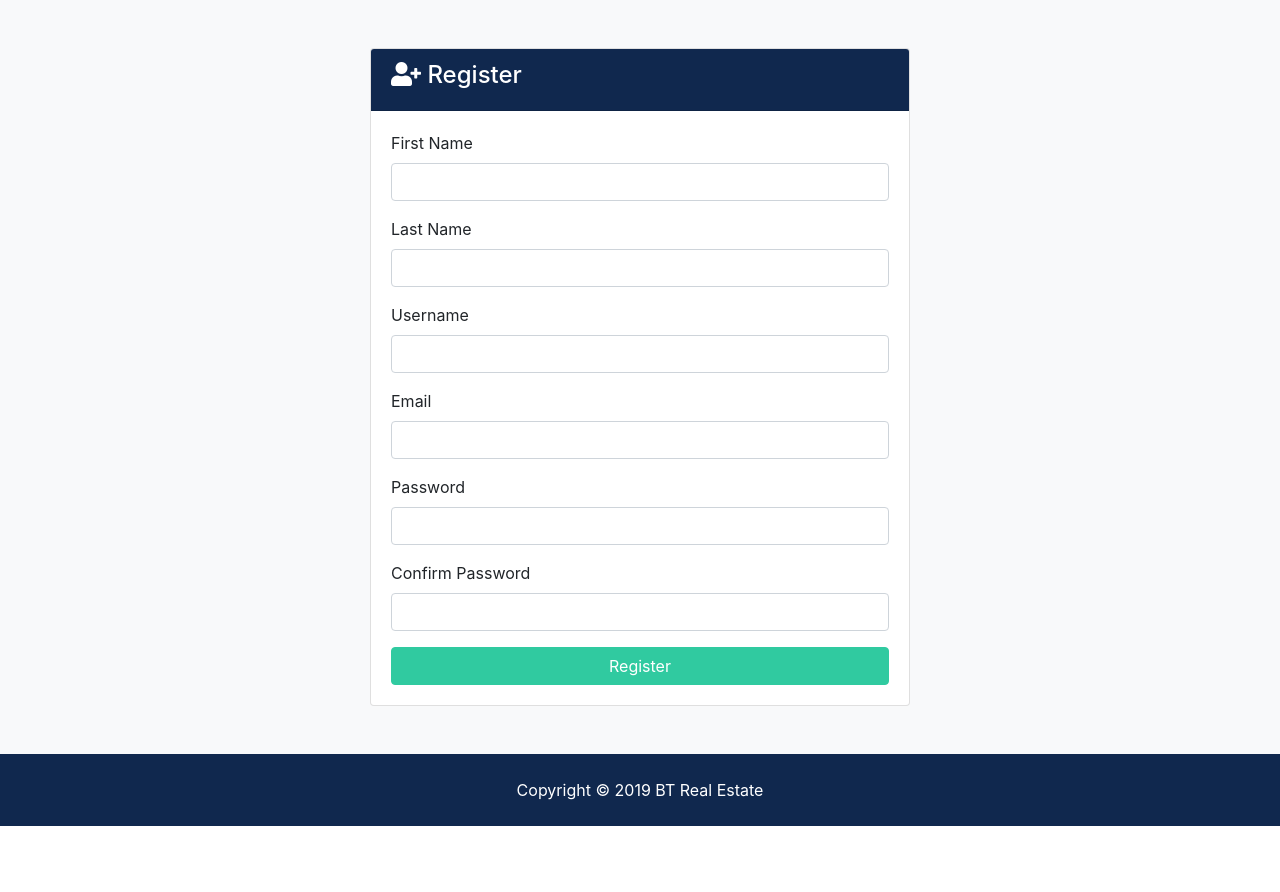
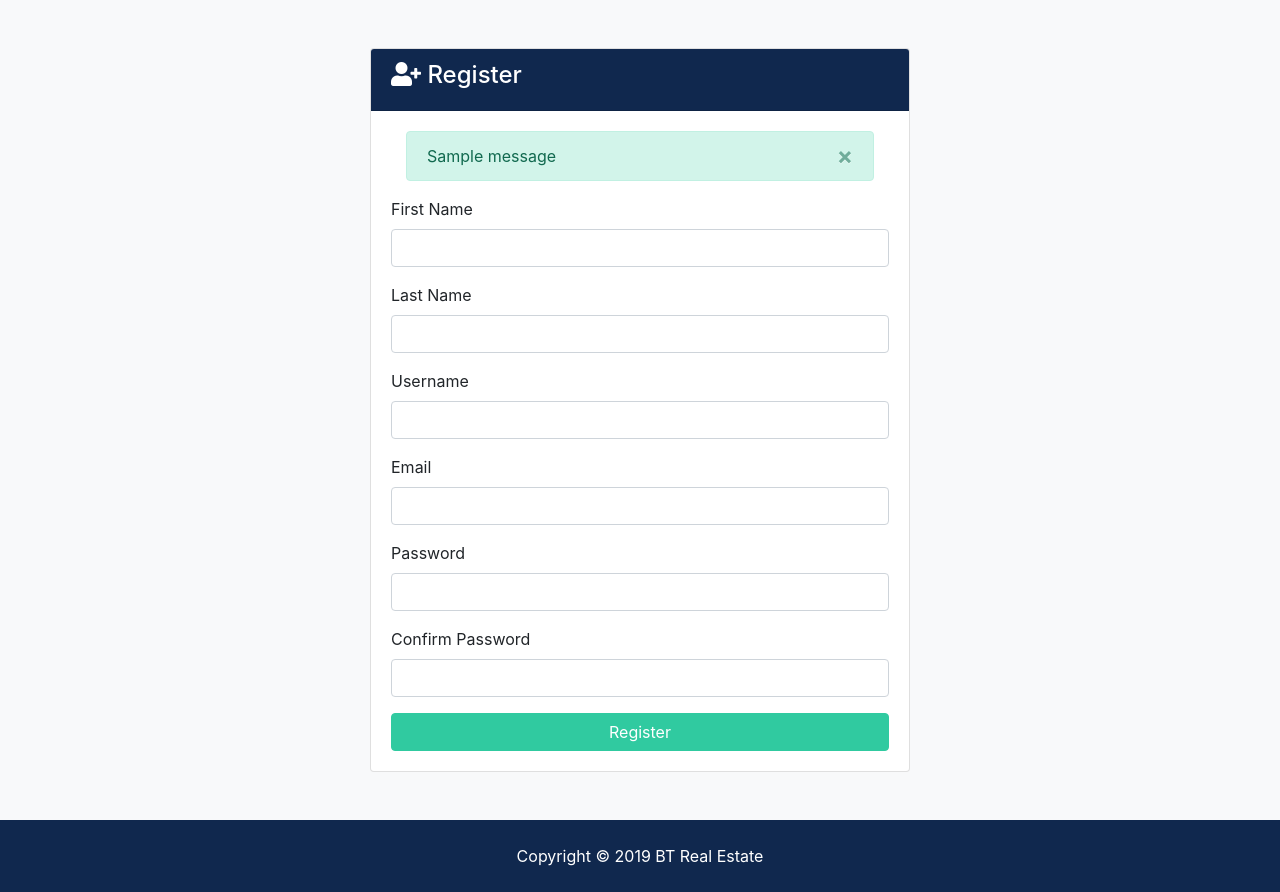
Before and after one commit to waldo7/btre_project, a Django app: page /accounts/register/ in a window 1280 px wide. Shown: the part 128-1020 px from the top of the page. Before the commit the page ends 954 px from the top, so only its background shows below. Run offline with Django 3.2, Linux system fonts and the light colour scheme; tables that the repository leaves empty hold one stand-in row (values such as "Sample post"); one stand-in notice (Sample message) is shown; some libraries are stand-ins or nearby versions.

Commit message:
Create message alerts

```diff
--- a/accounts/views.py
+++ b/accounts/views.py
@@ -1,4 +1,5 @@
 from django.shortcuts import render, redirect
+from django.contrib import messages
 
 # Create your views here.
 
@@ -11,7 +12,9 @@ def login(request):
 
 def register(request):
     if request.method == 'POST':
-        pass
+        messages.error(request, "Testing error message")
+        print("ERROR")
+        return redirect('register')
     return render(request, 'accounts/register.html')
 
 
--- a/templates/accounts/register.html
+++ b/templates/accounts/register.html
@@ -11,6 +11,7 @@
                 <i class="fas fa-user-plus"></i> Register</h4>
             </div>
             <div class="card-body">
+                {% include 'partials/_alerts.html' %}
                 <form action="{% url 'register' %}" method="POST">
                 {% csrf_token %}
                   <div class="form-group">
--- /dev/null
+++ b/templates/partials/_alerts.html
@@ -0,0 +1,18 @@
+{% if messages %}
+  {% for message in messages %}
+  <div id="message" class="container">
+    <div class="alert alert-{{ message.tags }} alert-dismissible fade show" role="alert">
+
+      <strong>
+        {% if message.level == DEFAULT_MESSAGE_LEVELS.ERROR  %}
+          Error:
+        {% endif %}
+      </strong>
+        {{ message }}
+      <button type="button" class="close" data-dismiss="alert" aria-label="Close">
+        <span aria-hidden="true">&times;</span>
+      </button>
+    </div>
+  </div>
+  {% endfor %}
+{% endif %}
```
Also changed, not shown: btre/settings.py (+7 -0 lines).
